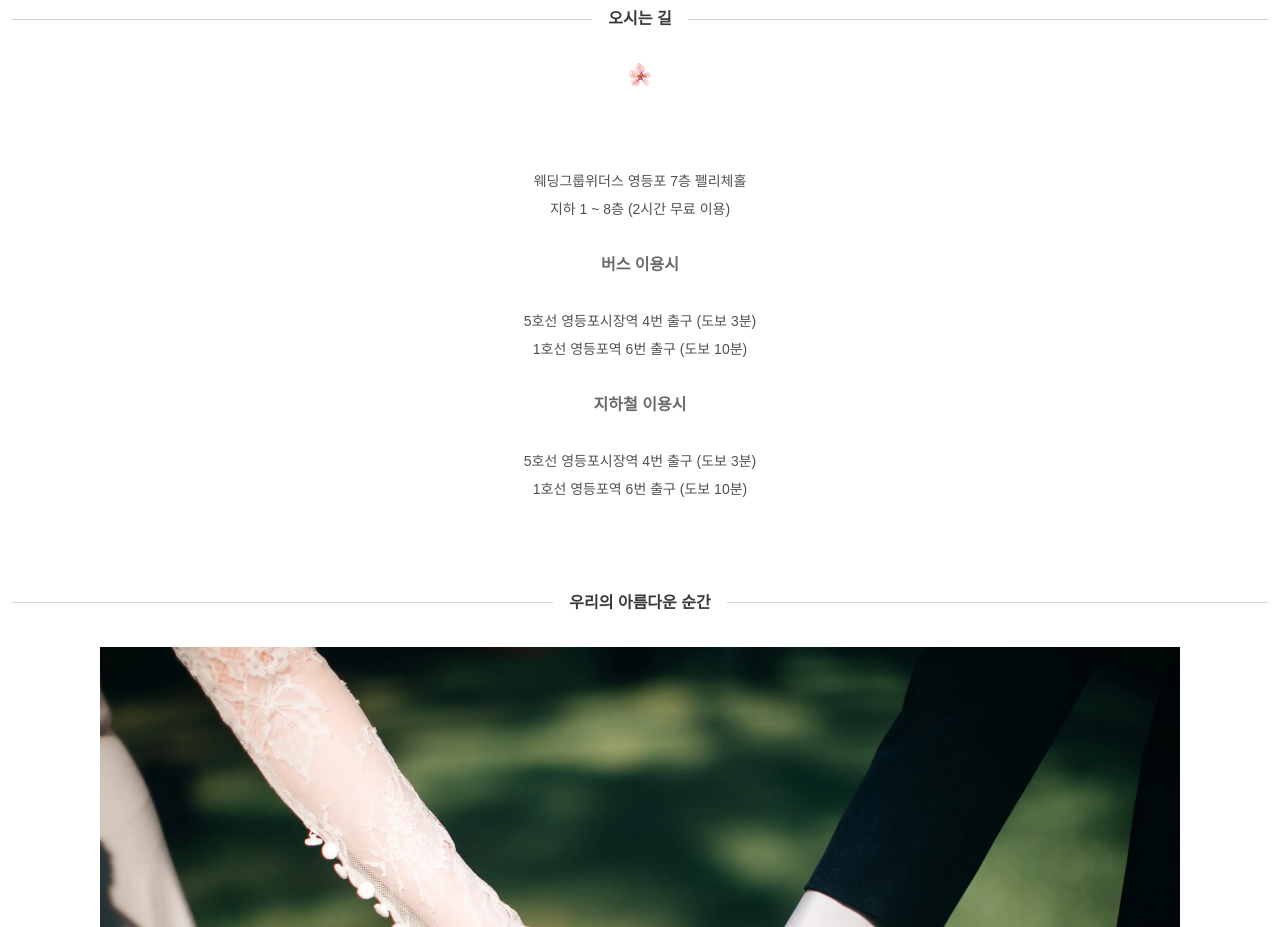
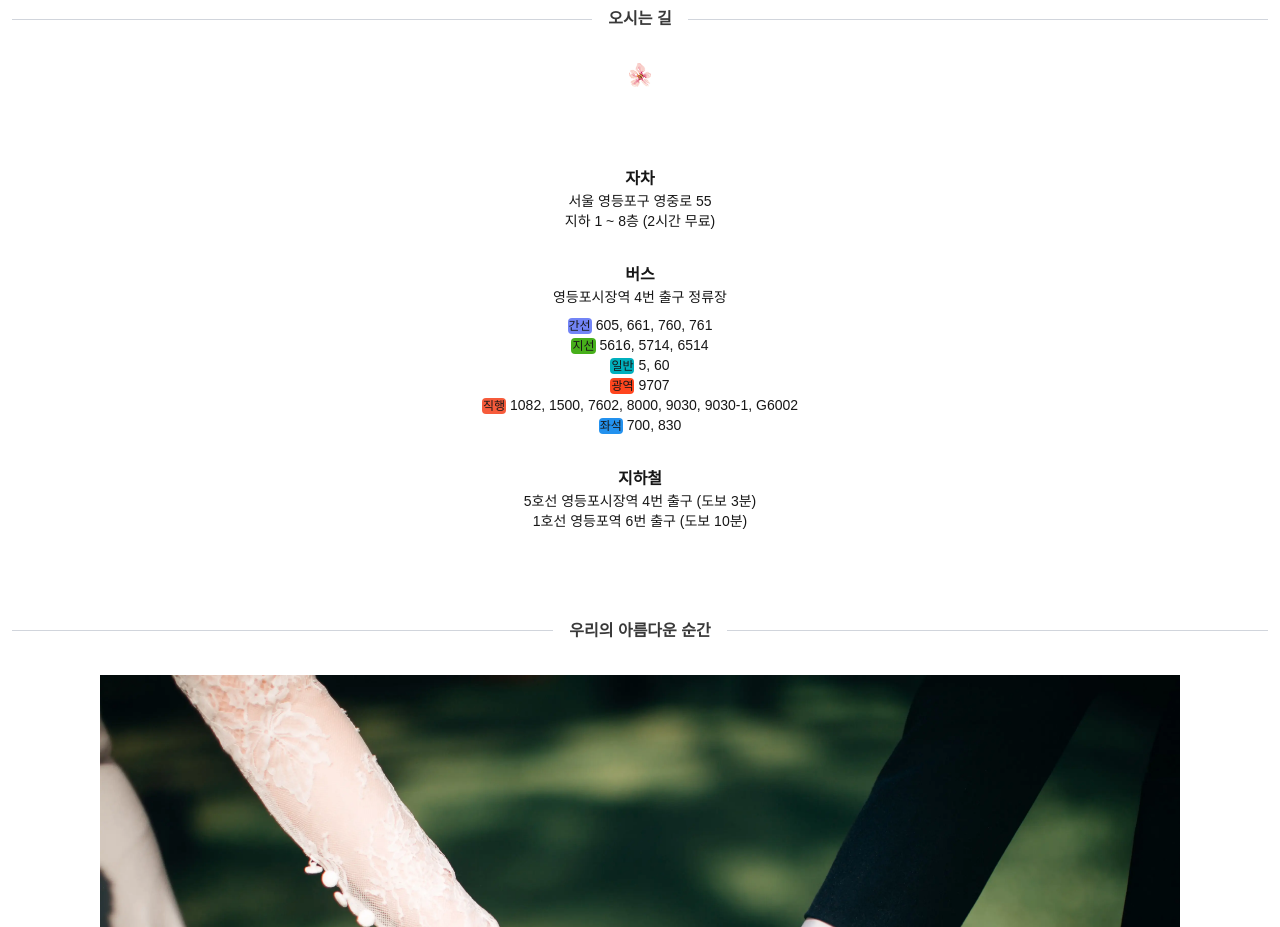
Before and after one commit to ejayyy/invitation, a Next.js app: page / in a window 1280 px wide. Shown: the part 1180-2107 px from the top of the page. Built offline with nearby package versions, Linux system fonts and the light colour scheme.

Commit message:
Update bus info

```diff
--- a/src/app/components/Location.tsx
+++ b/src/app/components/Location.tsx
@@ -62,26 +62,27 @@ const Location = () => {
         className="root_daum_roughmap root_daum_roughmap_landing"
       ></div>
 
-      <div className="text-sm leading-7 opacity-75 w-full text-center py-10">
-        웨딩그룹위더스 영등포 7층 펠리체홀
-        <br />
-        지하 1 ~ 8층 (2시간 무료 이용)
-        <br />
-        <br />
-        <span className="text-base font-bold opacity-85">버스 이용시</span>
-        <br />
-        <br />
-        5호선 영등포시장역 4번 출구 (도보 3분)
-        <br />
-        1호선 영등포역 6번 출구 (도보 10분)
-        <br />
-        <br />
-        <span className="text-base font-bold opacity-85">지하철 이용시</span>
-        <br />
-        <br />
-        5호선 영등포시장역 4번 출구 (도보 3분)
-        <br />
-        1호선 영등포역 6번 출구 (도보 10분)
+      <div className="w-full text-center py-10">
+        <div>
+          <p className="font-bold">자차</p>
+          <p className="text-sm">서울 영등포구 영중로 55</p>
+          <p className="text-sm">지하 1 ~ 8층 (2시간 무료)</p>
+        </div>
+        <div className="my-8">
+          <p className="font-bold">버스</p>
+          <p className="text-sm mb-2">영등포시장역 4번 출구 정류장</p>
+          <p className="text-sm"><span className="text-xs bg-[#7284f6] p-px rounded mr-1">간선</span>605, 661, 760, 761</p>
+          <p className="text-sm"><span className="text-xs bg-[#47af1b] p-px rounded mr-1">지선</span>5616, 5714, 6514</p>
+          <p className="text-sm"><span className="text-xs bg-[#00afbd] p-px rounded mr-1">일반</span>5, 60</p>
+          <p className="text-sm"><span className="text-xs bg-[#ff451e] p-px rounded mr-1">광역</span>9707</p>
+          <p className="text-sm"><span className="text-xs bg-[#f65b3b] p-px rounded mr-1">직행</span>1082, 1500, 7602, 8000, 9030, 9030-1, G6002</p>
+          <p className="text-sm"><span className="text-xs bg-[#2391ee] p-px rounded mr-1">좌석</span>700, 830</p>
+        </div>
+        <div>
+          <p className="font-bold">지하철</p>
+          <p className="text-sm">5호선 영등포시장역 4번 출구 (도보 3분)</p>
+          <p className="text-sm">1호선 영등포역 6번 출구 (도보 10분)</p>
+        </div>
       </div>
     </section>
   );
```
